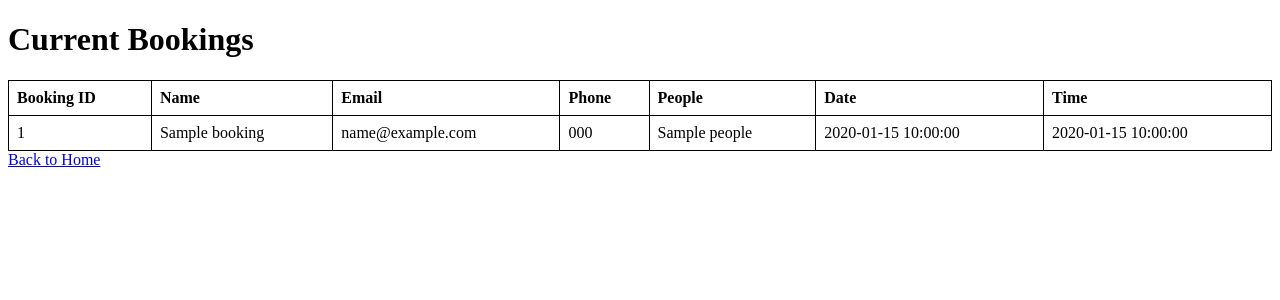
After one commit to jiraphatl/DTI231-SmartQueue, a Flask app: template templates/booking.html in a window 1280 px wide. The commit adds this page. Shown: the top 300 px of the page. Run offline with Flask 3, Linux system fonts and the light colour scheme; the template is opened without the code that fills it: most values are stand-ins (such as "Sample title", 1, 10 or a date in 2020).

Commit message:
เห้ออออ

```diff
--- a/app.py
+++ b/app.py
@@ -1,67 +1,119 @@
 # app.py
-from flask import Flask, render_template, request, jsonify, redirect, url_for
+from flask import Flask, render_template, request, redirect, url_for, flash
 from reservation_system import ReservationSystem
 
 app = Flask(__name__)
+app.secret_key = 'your_secret_key_here'  # For flash messages
 
-# Initialize reservation system
+# Create a global reservation system instance
+reservation_system = ReservationSystem()
+
+from flask import Flask, render_template, request, redirect, url_for, flash, jsonify
+from reservation_system import ReservationSystem
+import re
+
+app = Flask(__name__)
+app.secret_key = 'your_secret_key_here'  # For flash messages
+
+# Create a global reservation system instance
 reservation_system = ReservationSystem()
 
 @app.route('/')
 def index():
+    return render_template('index.html')
+
+def validate_booking_details(details):
     """
-    Render the main page
+    Validate booking details
+
+    Args:
+        details (dict): Booking details to validate
+
+    Returns:
+        tuple: (is_valid, error_message)
     """
-    return render_template('index.html')
+    # Name validation
+    if not details['name'] or len(details['name']) < 2:
+        return False, "Please enter a valid name"
+
+    # Email validation
+    email_regex = r'^[a-zA-Z0-9._%+-]+@[a-zA-Z0-9.-]+\.[a-zA-Z]{2,}$'
+    if not re.match(email_regex, details['email']):
+        return False, "Please enter a valid email address"
+
+    # Phone validation (basic)
+    phone_regex = r'^\+?1?\d{9,15}$'
+    if not re.match(phone_regex, details['phone']):
+        return False, "Please enter a valid phone number"
+
+    # People validation
+    if details['people'] not in ['2', '3', '4']:
+        return False, "Please select a valid number of people"
+
+    # Date validation (ensure future date)
+    import datetime
+    try:
+        booking_date = datetime.datetime.strptime(details['date'], '%Y-%m-%d').date()
+        if booking_date < datetime.date.today():
+            return False, "Please select a future date"
+    except ValueError:
+        return False, "Invalid date format"
+
+    # Time validation
+    if not details['time']:
+        return False, "Please select a time"
+
+    return True, ""
 
 @app.route('/book', methods=['POST'])
 def book_table():
-    """
-    Handle table booking request
-    """
-    # Collect form data
-    user_info = {
-        'name': request.form.get('name'),
-        'email': request.form.get('email'),
-        'phone': request.form.get('phone'),
-        'people_count': request.form.get('people_count'),
-        'time': request.form.get('time'),
-        'date': request.form.get('date')
+    # Collect booking details from form
+    booking_details = {
+        'name': request.form.get('name', ''),
+        'email': request.form.get('email', ''),
+        'phone': request.form.get('phone', ''),
+        'people': request.form.get('people', ''),
+        'date': request.form.get('date', ''),
+        'time': request.form.get('time', '')
     }
 
-    # Add reservation
-    reservation_id = reservation_system.add_reservation(user_info)
+    # Validate booking details
+    is_valid, error_message = validate_booking_details(booking_details)
 
-    # Redirect with reservation confirmation
-    return jsonify({
-        'status': 'success',
-        'message': 'Reservation successful!',
-        'reservation_id': reservation_id
-    })
+    if not is_valid:
+        # If validation fails, flash error and redirect back
+        flash(error_message, 'error')
+        return redirect(url_for('index') + '#booking')
 
-@app.route('/status/<reservation_id>')
-def reservation_status(reservation_id):
-    """
-    Check reservation status
-    """
-    status = reservation_system.get_reservation_status(reservation_id)
+    try:
+        # Add booking to reservation system
+        booking_id = reservation_system.enqueue_booking(booking_details)
 
-    if not status:
-        return jsonify({'status': 'error', 'message': 'Reservation not found'})
+        # Confirm booking
+        flash(f'Booking successful! Your booking ID is {booking_id}', 'success')
+        return redirect(url_for('index') + '#booking')
 
-    return jsonify(status)
+    except Exception as e:
+        # Handle any unexpected errors
+        flash(f'An error occurred: {str(e)}', 'error')
+        return redirect(url_for('index') + '#booking')
 
-@app.route('/cancel/<reservation_id>', methods=['POST'])
-def cancel_reservation(reservation_id):
-    """
-    Cancel a specific reservation
-    """
-    result = reservation_system.cancel_reservation(reservation_id)
 
-    if result:
-        return jsonify({'status': 'success', 'message': 'Reservation cancelled'})
+@app.route('/next_booking')
+def next_booking():
+    # Peek at the next booking
+    next_booking = reservation_system.peek_next_booking()
+    return render_template('next_booking.html', booking=next_booking)
+
+@app.route('/process_next_booking')
+def process_next_booking():
+    # Process (dequeue) the next booking
+    processed_booking = reservation_system.dequeue_booking()
+    if processed_booking:
+        flash(f'Booking {processed_booking["booking_id"]} processed', 'success')
     else:
-        return jsonify({'status': 'error', 'message': 'Reservation not found'})
+        flash('No bookings to process', 'error')
+    return redirect(url_for('index'))
 
 if __name__ == '__main__':
     app.run(debug=True)
--- /dev/null
+++ b/templates/booking.html
@@ -0,0 +1,46 @@
+<!-- templates/bookings.html -->
+<!DOCTYPE html>
+<html lang="en">
+<head>
+    <meta charset="UTF-8">
+    <title>Current Bookings</title>
+    <style>
+        table { width: 100%; border-collapse: collapse; }
+        th, td { border: 1px solid black; padding: 8px; text-align: left; }
+    </style>
+</head>
+<body>
+    <h1>Current Bookings</h1>
+    {% if bookings %}
+    <table>
+        <thead>
+            <tr>
+                <th>Booking ID</th>
+                <th>Name</th>
+                <th>Email</th>
+                <th>Phone</th>
+                <th>People</th>
+                <th>Date</th>
+                <th>Time</th>
+            </tr>
+        </thead>
+        <tbody>
+            {% for booking in bookings %}
+            <tr>
+                <td>{{ booking.booking_id }}</td>
+                <td>{{ booking.name }}</td>
+                <td>{{ booking.email }}</td>
+                <td>{{ booking.phone }}</td>
+                <td>{{ booking.people }}</td>
+                <td>{{ booking.date }}</td>
+                <td>{{ booking.time }}</td>
+            </tr>
+            {% endfor %}
+        </tbody>
+    </table>
+    {% else %}
+    <p>No current bookings.</p>
+    {% endif %}
+    <a href="/">Back to Home</a>
+</body>
+</html>
```
Also changed, not shown: reservation_system.py (+64 -75 lines), templates/book_table.html (deleted, +0 -21 lines), templates/booking_confirmation.html (deleted, +0 -14 lines), templates/index.html (+60 -34 lines), templates/next_booking.html (added, +26 -0 lines).
